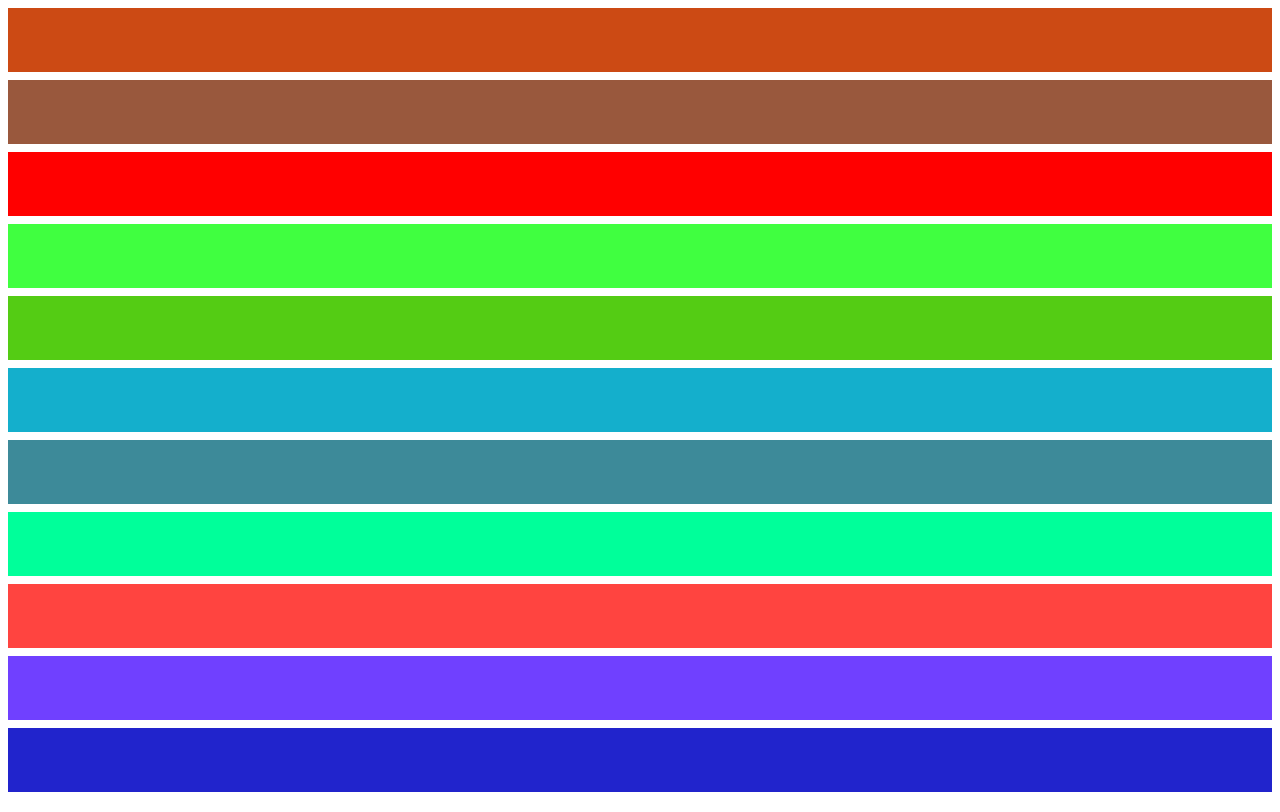
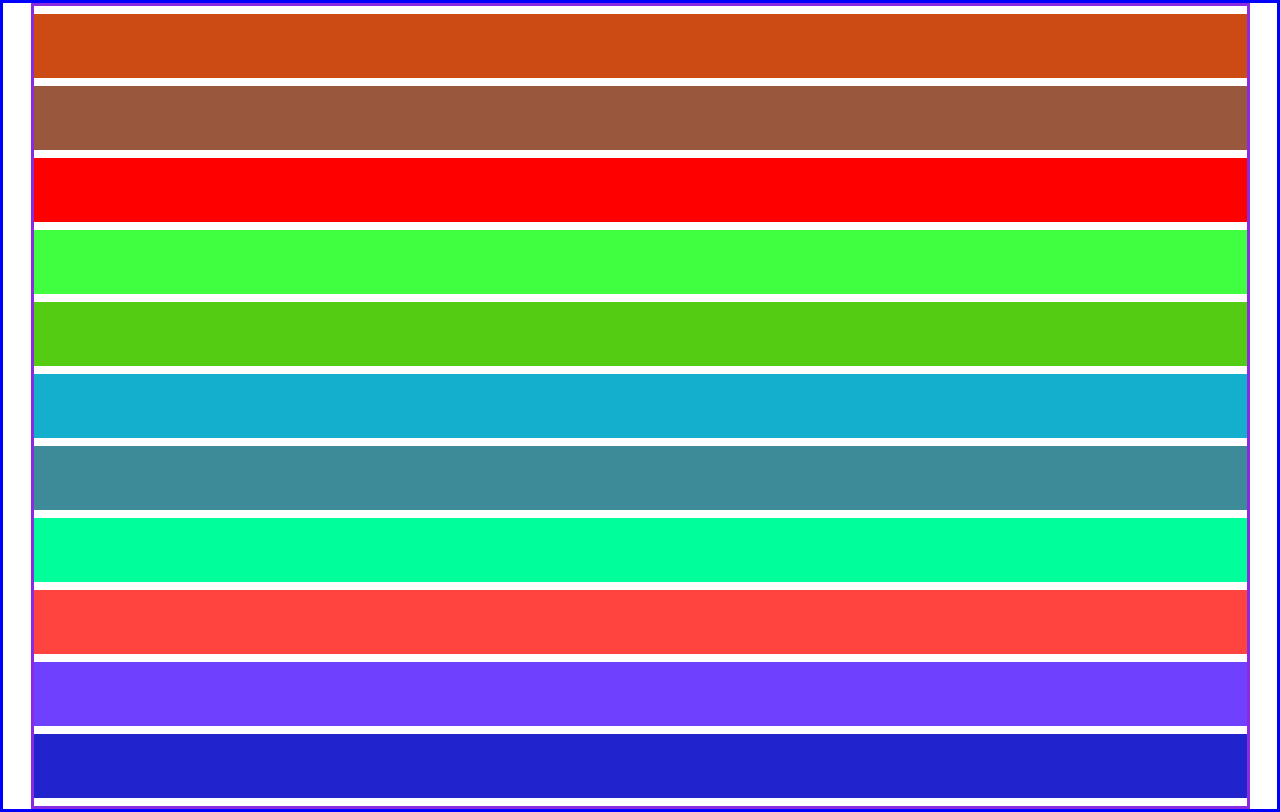
Before and after one commit to Gorbunova89/Grid-block-figma, a plain HTML site: page index.html in a window 1280 px wide. Drawn offline with Linux system fonts and the light colour scheme.

Commit message:
задала css свойства

```diff
--- a/style.css
+++ b/style.css
@@ -1,4 +1,32 @@
+body {
+    margin: 0;
+    padding: 0;
+}
+
+.container {
+    border: 3px solid blue;
+    display: grid;
+    grid-template: 1fr / 1fr minmax(auto, 1219px) 1fr;
+     /* 12 колонок по 1 фракции */
+     /* grid-template-columns: repeat(12, 1fr); */
+     /* column-gap: 8px; */
+    justify-content: center;
+}
+
+.row {
+    border: 3px solid blueviolet;
+    grid-column: 2 / 3;
+    grid-template-columns: repeat(12, 1fr);
+    /* отступы между столбцами */
+    grid-column-gap: 8px;
+    /* отступы между строками */
+    /* grid-row-gap: 8px; */
+    /* размер строки */
+    grid-auto-rows: 32px;
+}
+
 .block {
+
     margin: 8px 0;
     padding: 32px;
     text-align: center;
```
